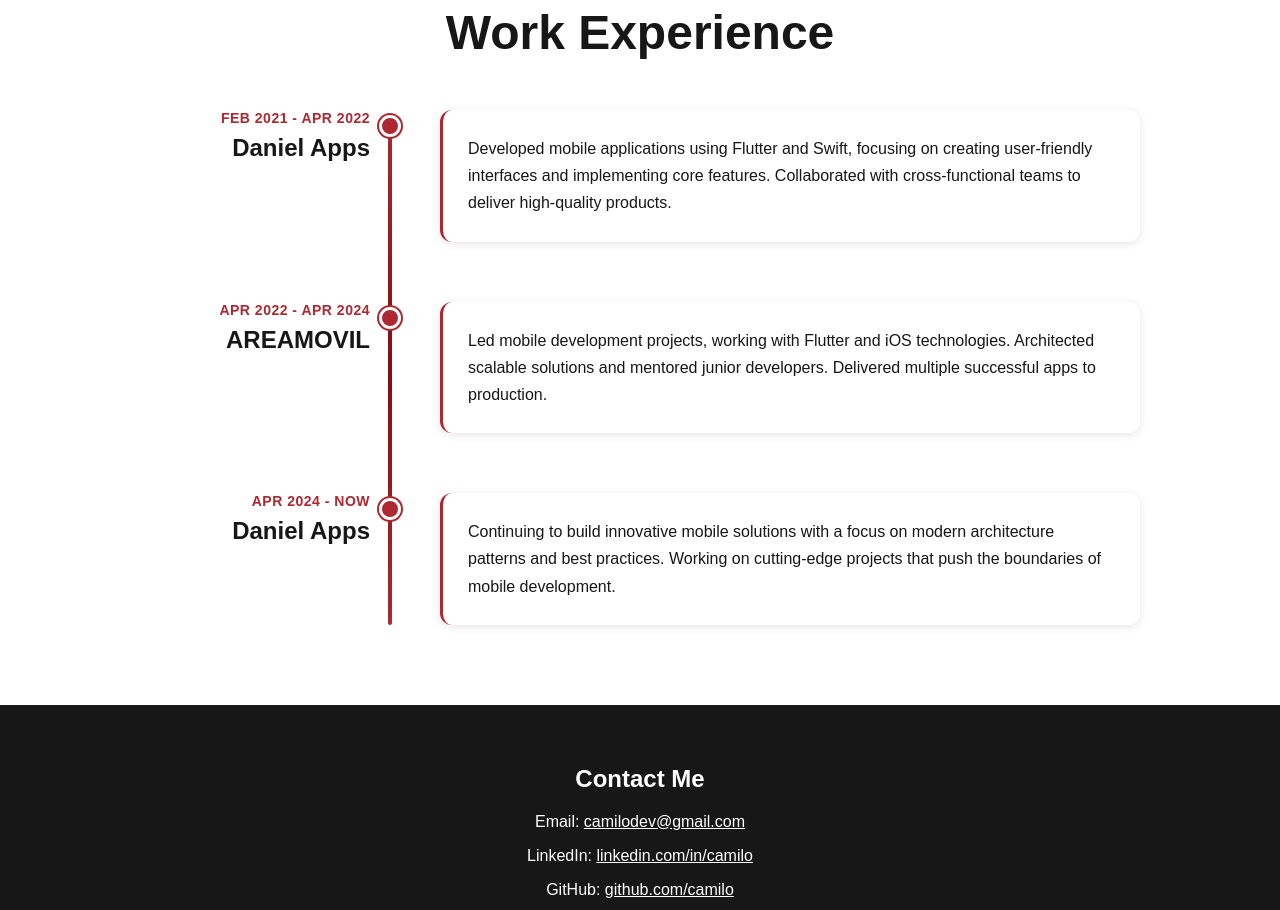
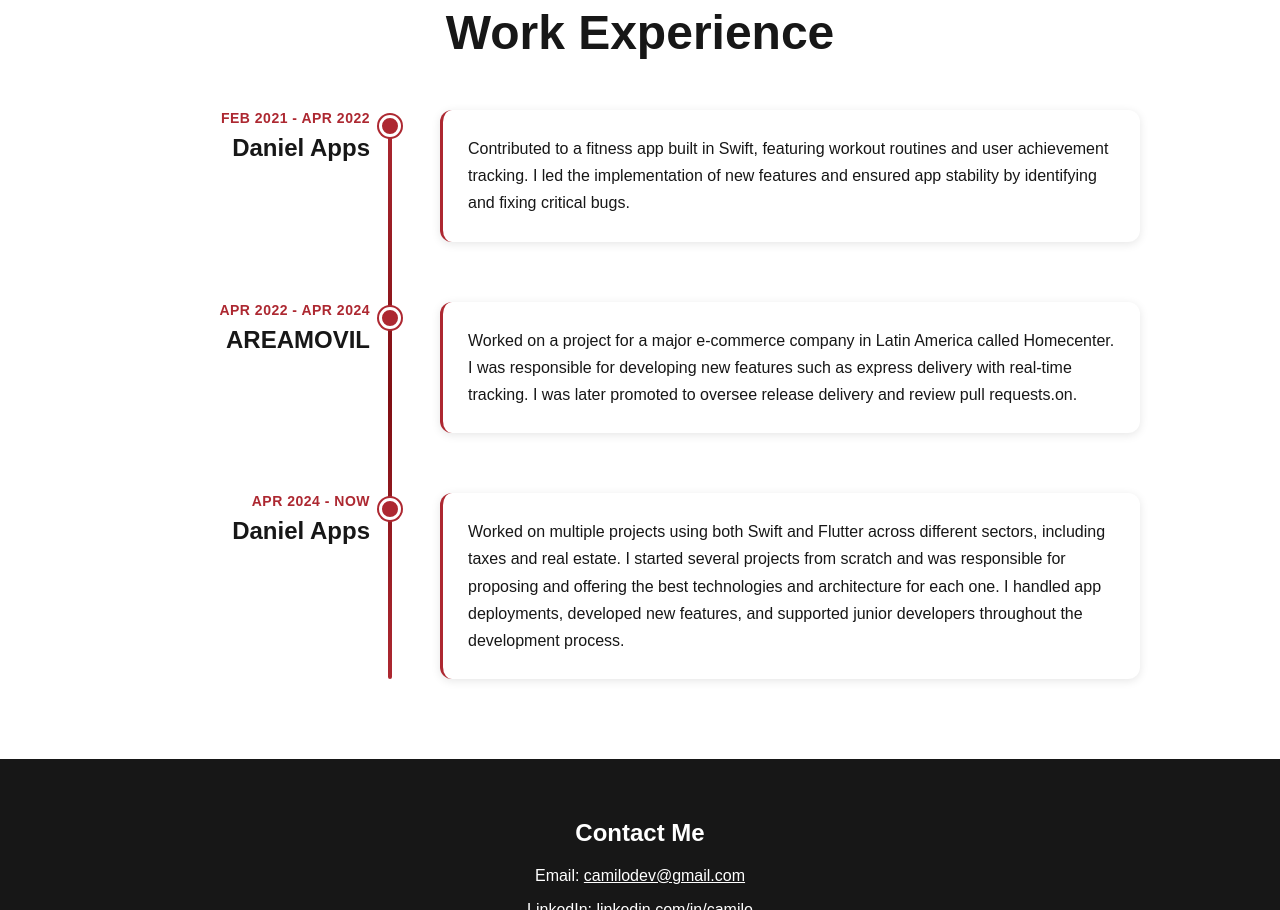
Before and after one commit to CamiloPacheco98/portfolio, a plain HTML site: page index.html in a window 1280 px wide. Shown: the part 1520-2430 px from the top of the page. Drawn offline with Linux system fonts and the light colour scheme.

Commit message:
Update experience descriptions in portfolio: Revised project details to reflect contributions to a fitness app and an e-commerce project, highlighting feature implementation, bug fixes, and leadership in development processes.

```diff
--- a/index.html
+++ b/index.html
@@ -126,7 +126,7 @@
           </div>
           <div class="timeline-right">
             <div class="timeline-content">
-              <p>Developed mobile applications using Flutter and Swift, focusing on creating user-friendly interfaces and implementing core features. Collaborated with cross-functional teams to deliver high-quality products.</p>
+              <p>Contributed to a fitness app built in Swift, featuring workout routines and user achievement tracking. I led the implementation of new features and ensured app stability by identifying and fixing critical bugs.</p>
             </div>
           </div>
         </div>
@@ -137,7 +137,7 @@
           </div>
           <div class="timeline-right">
             <div class="timeline-content">
-              <p>Led mobile development projects, working with Flutter and iOS technologies. Architected scalable solutions and mentored junior developers. Delivered multiple successful apps to production.</p>
+              <p>Worked on a project for a major e-commerce company in Latin America called Homecenter. I was responsible for developing new features such as express delivery with real-time tracking. I was later promoted to oversee release delivery and review pull requests.on.</p>
             </div>
           </div>
         </div>
@@ -148,7 +148,7 @@
           </div>
           <div class="timeline-right">
             <div class="timeline-content">
-              <p>Continuing to build innovative mobile solutions with a focus on modern architecture patterns and best practices. Working on cutting-edge projects that push the boundaries of mobile development.</p>
+              <p>Worked on multiple projects using both Swift and Flutter across different sectors, including taxes and real estate. I started several projects from scratch and was responsible for proposing and offering the best technologies and architecture for each one. I handled app deployments, developed new features, and supported junior developers throughout the development process.</p>
             </div>
           </div>
         </div>
```
